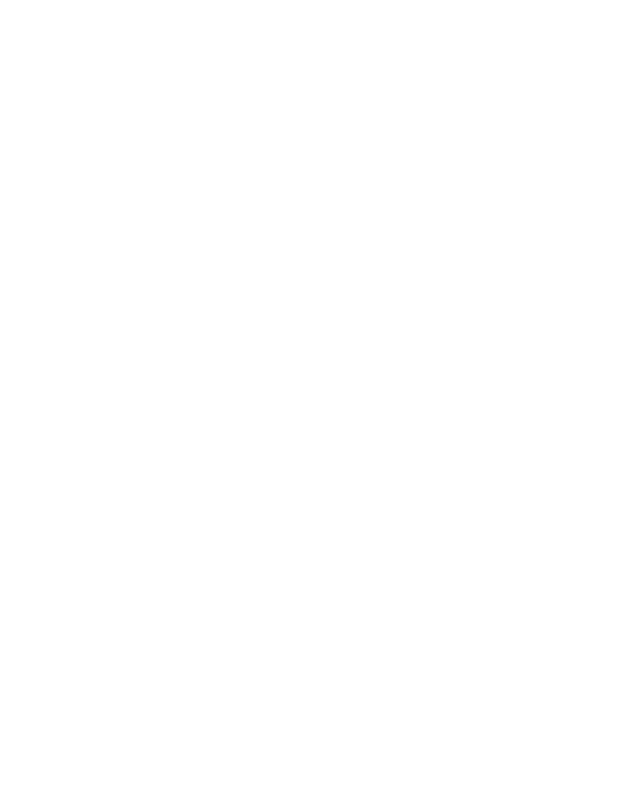
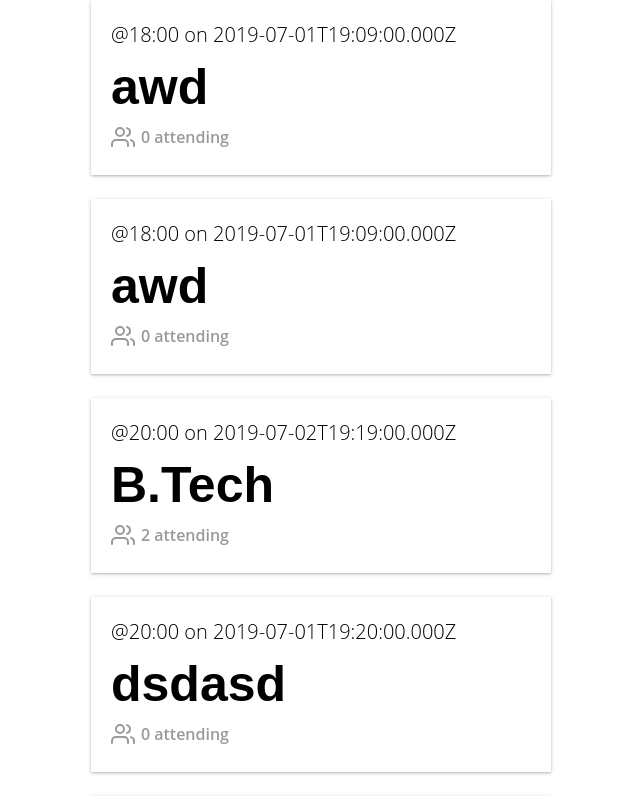
Before and after one commit to ashutoshpith/Event-Happens, a Vue app: page /list in a window 1280 px wide. Shown: the part 1197-1993 px from the top of the page, without its empty margins (319-959 px from the left). Before the commit the page ends 849 px from the top, so only its background shows below. Built offline with nearby package versions, Linux system fonts and the light colour scheme; data requests are answered from the project's data file.

Commit message:
event post with mutation and actiond dispach

```diff
--- a/db.json
+++ b/db.json
@@ -44,6 +44,135 @@
       "date": "2019-02-02T23:27:00.000Z",
       "time": "1:00",
       "attendees": []
+    },
+    {
+      "category": "animal welfare",
+      "organizer": {
+        "id": "i123",
+        "name": "ashutosh"
+      },
+      "title": "awd",
+      "description": "fff",
+      "location": "fff",
+      "date": "2019-07-01T19:09:00.000Z",
+      "time": "18:00",
+      "attendees": [],
+      "id": 8419989
+    },
+    {
+      "category": "animal welfare",
+      "organizer": {
+        "id": "i123",
+        "name": "ashutosh"
+      },
+      "title": "awd",
+      "description": "fff",
+      "location": "fff",
+      "date": "2019-07-01T19:09:00.000Z",
+      "time": "18:00",
+      "attendees": [],
+      "id": 8419990
+    },
+    {
+      "category": "animal welfare",
+      "organizer": {
+        "id": "i123",
+        "name": "ashutosh"
+      },
+      "title": "awd",
+      "description": "fff",
+      "location": "fff",
+      "date": "2019-07-01T19:09:00.000Z",
+      "time": "18:00",
+      "attendees": [],
+      "id": 8419991
+    },
+    {
+      "category": "animal welfare",
+      "organizer": {
+        "id": "i123",
+        "name": "ashutosh"
+      },
+      "title": "awd",
+      "description": "fff",
+      "location": "fff",
+      "date": "2019-07-01T19:09:00.000Z",
+      "time": "18:00",
+      "attendees": [],
+      "id": 8419992
+    },
+    {
+      "id": 8405651,
+      "category": "education",
+      "organizer": {
+        "id": "i123",
+        "name": "ashutosh"
+      },
+      "title": "B.Tech",
+      "description": "Information Technology",
+      "location": "Chennai",
+      "date": "2019-07-02T19:19:00.000Z",
+      "time": "20:00",
+      "attendees": [
+        "as",
+        "kj"
+      ]
+    },
+    {
+      "id": 4672416,
+      "category": "food",
+      "organizer": {
+        "id": "i123",
+        "name": "ashutosh"
+      },
+      "title": "dsdasd",
+      "description": "dads",
+      "location": "sda",
+      "date": "2019-07-01T19:20:00.000Z",
+      "time": "20:00",
+      "attendees": []
+    },
+    {
+      "id": 6326009,
+      "category": "housing",
+      "organizer": {
+        "id": "i123",
+        "name": "ashutosh"
+      },
+      "title": "gg",
+      "description": "gg",
+      "location": "gg",
+      "date": "2019-07-10T19:26:00.000Z",
+      "time": "17:00",
+      "attendees": []
+    },
+    {
+      "id": 613114,
+      "category": "sustainability",
+      "organizer": {
+        "id": "i123",
+        "name": "ashutosh"
+      },
+      "title": "rf",
+      "description": "ffff",
+      "location": "fffff",
+      "date": "2019-07-04T19:29:00.000Z",
+      "time": "3:00",
+      "attendees": []
+    },
+    {
+      "id": 4584985,
+      "category": "nature",
+      "organizer": {
+        "id": "i123",
+        "name": "ashutosh"
+      },
+      "title": "dfdfdf",
+      "description": "fdfd",
+      "location": "fdf",
+      "date": "2019-07-04T19:38:00.000Z",
+      "time": "18:00",
+      "attendees": []
     }
   ]
 }
--- a/package.json
+++ b/package.json
@@ -12,7 +12,9 @@
     "core-js": "^2.6.5",
     "lodash": "^4.17.14",
     "vue": "^2.6.10",
+    "vue-datepicker": "^1.3.0",
     "vue-router": "^3.0.3",
+    "vuejs-datepicker": "^1.6.2",
     "vuex": "^3.0.1"
   },
   "devDependencies": {
--- a/src/services/EventService.js
+++ b/src/services/EventService.js
@@ -15,5 +15,8 @@ export default {
   },
   getEvent(id) {
     return apiClient.get("/events/" + id);
+  },
+  postEvent(event) {
+    return apiClient.post("/events", event);
   }
 };
--- a/src/store.js
+++ b/src/store.js
@@ -1,5 +1,6 @@
 import Vue from "vue";
 import Vuex from "vuex";
+import EventService from "@/services/EventService.js";
 
 Vue.use(Vuex);
 
@@ -18,22 +19,21 @@ export default new Vuex.Store({
       "food",
       "community"
     ],
-    todos: [
-      { id: 1, text: "...", done: true },
-      { id: 2, text: "...", done: false },
-      { id: 3, text: "...", done: true },
-      { id: 4, text: "...", done: false }
-    ]
+    events: []
   },
-  mutations: {},
-  actions: {},
+  mutations: {
+    ADD_EVENT(state, event) {
+      state.events.push(event);
+    }
+  },
+  actions: {
+    createEvent({ commit }, event) {
+      return EventService.postEvent(event).then(() => {
+        commit("ADD_EVENT", event);
+      });
+    }
+  },
   getters: {
-    doneTodos: state => {
-      return state.todos.filter(todo => todo.done);
-    },
-    activeTodosCount: state => {
-      return state.todos.filter(todo => !todo.done).length;
-    },
     getEventById: state => id => {
       return state.todos.find(event => event.id === id);
     }
--- a/src/views/EventCreate.vue
+++ b/src/views/EventCreate.vue
@@ -1,24 +1,106 @@
 <template>
   <div>
-    {{ user.name }} {{ user.id }}
-    <ul>
-      <li v-for="cat in categories" :key="cat">
-        {{ cat }}
-      </li>
-    </ul>
-    {{ getEventById(2) }}
+    <form @submit.prevent="createEvent">
+      <label>Select a category</label>
+      <select v-model="event.category">
+        <option v-for="cat in categories" :key="cat">{{ cat }}</option>
+      </select>
+      <h3>Name & describe your event</h3>
+      <div class="field">
+        <label>Title</label>
+        <input
+          v-model="event.title"
+          type="text"
+          placeholder="Add an event title"
+        />
+      </div>
+      <div class="field">
+        <label>Description</label>
+        <input
+          v-model="event.description"
+          type="text"
+          placeholder="Add a description"
+        />
+      </div>
+      <h3>Where is your event?</h3>
+      <div class="field">
+        <label>Location</label>
+        <input
+          v-model="event.location"
+          type="text"
+          placeholder="Add a location"
+        />
+      </div>
+      <h3>When is your event?</h3>
+      <div class="field">
+        <label>Date</label>
+        <datepicker v-model="event.date" placeholder="Select a date" />
+      </div>
+      <div class="field">
+        <label>Select a time</label>
+        <select v-model="event.time">
+          <option v-for="time in times" :key="time">{{ time }}</option>
+        </select>
+      </div>
+      <input type="submit" class="button -fill-gradient" value="Submit" />
+    </form>
   </div>
 </template>
 
 <script>
-import { mapState, mapGetters } from "vuex";
-
+// import { mapState, mapGetters } from "vuex";
+import Datepicker from "vuejs-datepicker";
 export default {
-  computed: {
-    ...mapState(["user", "categories"]),
-    ...mapGetters(["getEventById"])
+  components: {
+    Datepicker
+  },
+  data() {
+    const times = [];
+    for (let i = 1; i <= 24; i++) {
+      times.push(i + ":00");
+    }
+    return {
+      event: this.createFreshEvent(),
+      times,
+      categories: this.$store.state.categories
+    };
+  },
+  methods: {
+    createEvent() {
+      this.$store
+        .dispatch("createEvent", this.event)
+        .then(() => {
+          this.$router.push({
+            name: "event-show",
+            params: { id: this.event.id }
+          });
+          this.event = this.createFreshEvent();
+        })
+        .catch(() => {
+          console.log("Error in creating");
+        });
+    },
+    createFreshEvent() {
+      const user = this.$store.state.user;
+      const id = Math.floor(Math.random() * 10000000);
+      return {
+        id: id,
+        category: "",
+        organizer: user,
+        title: "",
+        description: "",
+        location: "",
+        date: "",
+        time: "",
+        attendees: []
+      };
+    }
   }
 };
 </script>
 
-<style lang="scss" scoped></style>
+<style lang="scss" scoped>
+.field {
+  margin-bottom: 24px;
+}
+</style>
```
Also changed, not shown: 1 other file (tests, documents, lock files or other folders). Lines whose indentation alone changed are shown as unchanged.
